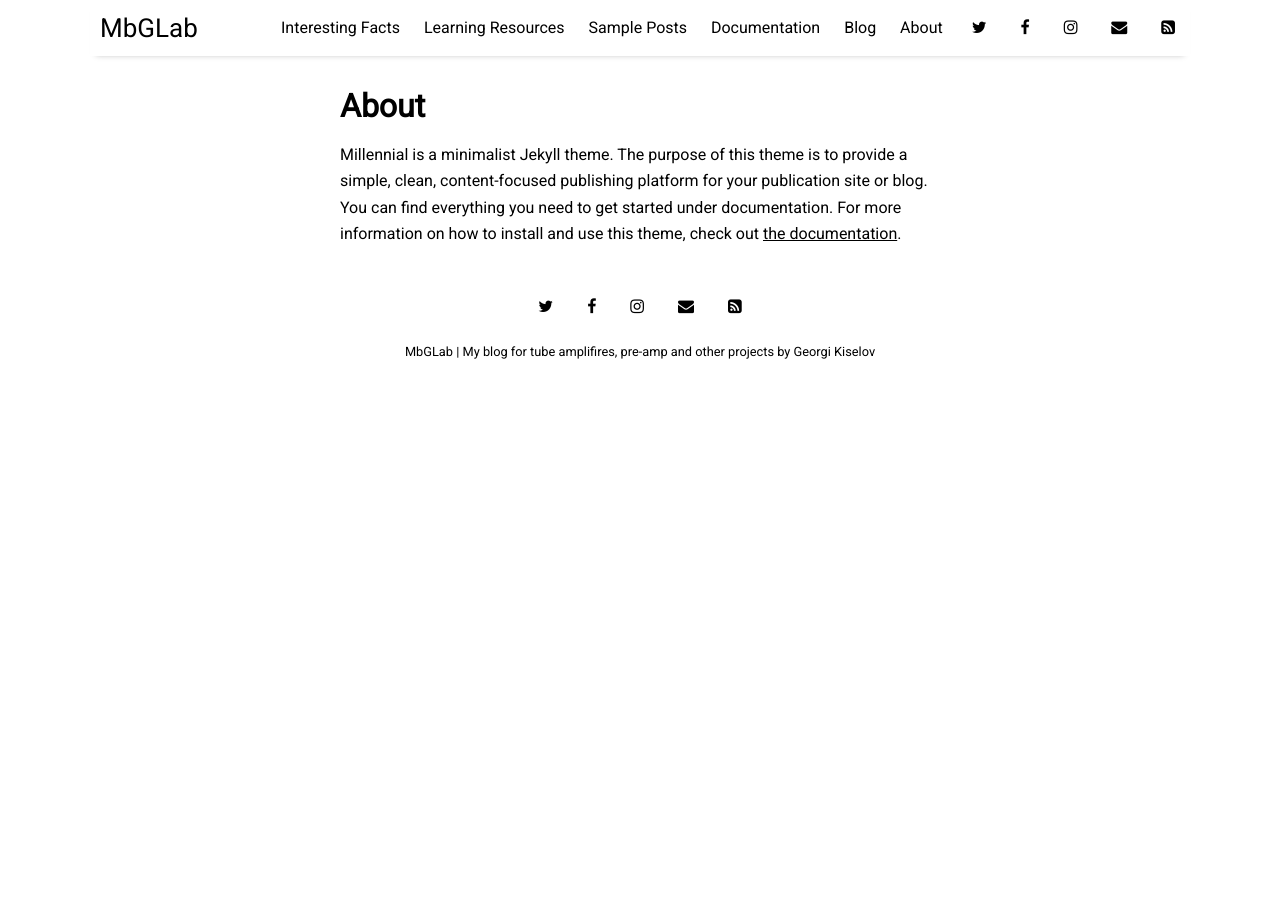
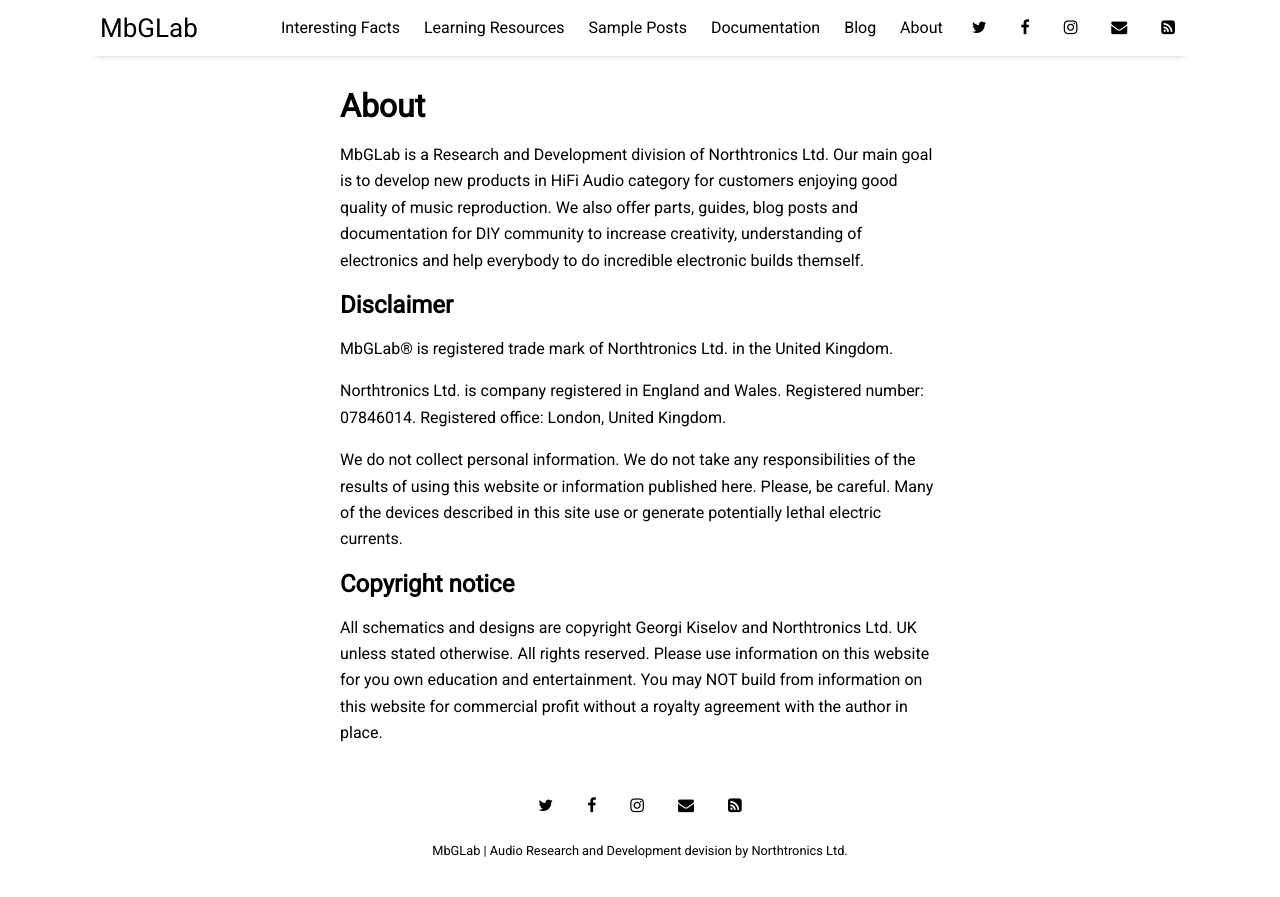
Before and after one commit to gkiselov/gkiselov.github.io, a Jekyll site: the page built from pages/about.md, in a window 1280 px wide. Shown: the top 897 px of the page. Built offline with Jekyll 4.4.1, drawn with Linux system fonts in a browser that asks for light colours; nearby versions of some CDN libraries.

Commit message:
Social media links and About page update

```diff
--- a/_config.yml
+++ b/_config.yml
@@ -11,9 +11,9 @@ plugins:             [jekyll-paginate, jekyll-sitemap, jekyll-feed, jekyll-seo-t
 
 # Customise atom feed settings (this is where Jekyll-Feed gets configuration information)
 title:		           "MbGLab"
-description:	       "My blog for tube amplifires, pre-amp and other projects"
-author:              "Georgi Kiselov"
+description:	       "Audio Research and Development devision"
+author:              "Northtronics Ltd."
 
 # RSS 2.0 can be used instead of Atom by uncommenting following two lines
-#feed:
-#  path: rss-feed.xml
+feed:
+  path: rss-feed.xml
--- a/pages/about.md
+++ b/pages/about.md
@@ -4,4 +4,17 @@ title: About
 permalink: /about
 ---
 
-Millennial is a minimalist Jekyll theme. The purpose of this theme is to provide a simple, clean, content-focused publishing platform for your publication site or blog. You can find everything you need to get started under documentation. For more information on how to install and use this theme, check out [the documentation]({{ site.github.url }}{% post_url 2016-10-10-getting-started %}).
+MbGLab is a Research and Development division of Northtronics Ltd. Our main goal is to develop new products in HiFi Audio category for customers enjoying good quality of music reproduction. We also offer parts, guides, blog posts and documentation for DIY community to increase creativity, understanding of electronics and help everybody to do incredible electronic builds themself.
+
+## Disclaimer
+
+MbGLab® is registered trade mark of Northtronics Ltd. in the United Kingdom.
+
+Northtronics Ltd. is company registered in England and Wales. Registered number: 07846014. Registered office: London, United Kingdom.
+
+We do not collect personal information.
+We do not take any responsibilities of the results of using this website or information published here. Please, be careful. Many of the devices described in this site use or generate potentially lethal electric currents.
+
+## Copyright notice
+
+All schematics and designs are copyright Georgi Kiselov and Northtronics Ltd. UK unless stated otherwise. All rights reserved. Please use information on this website for you own education and entertainment. You may NOT build from information on this website for commercial profit without a royalty agreement with the author in place.
```
Also changed, not shown: _data/settings.yml (+6 -6 lines).
